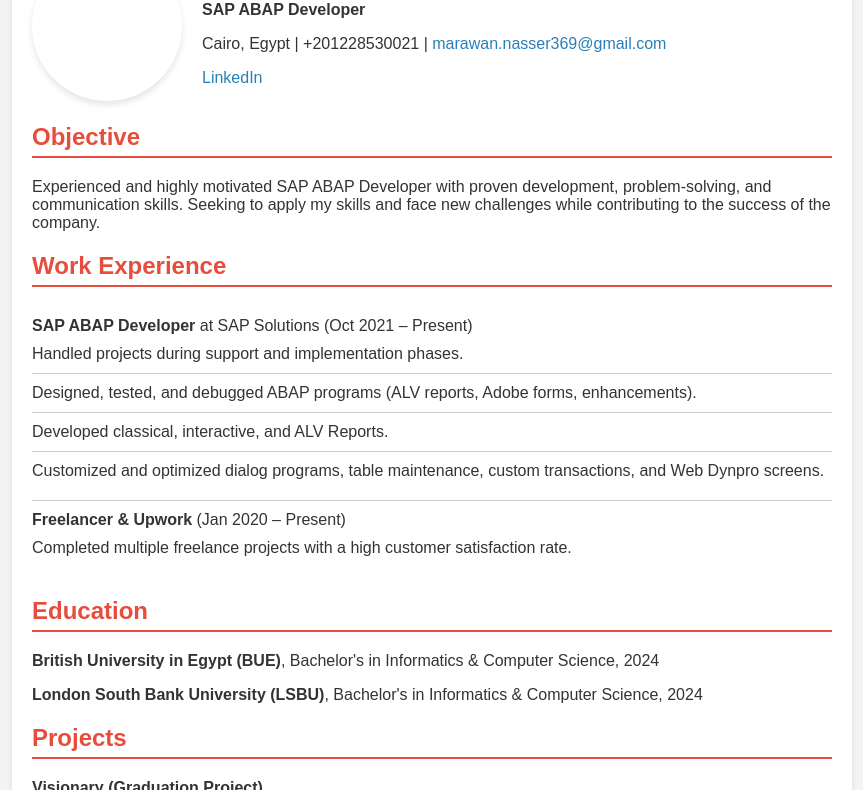
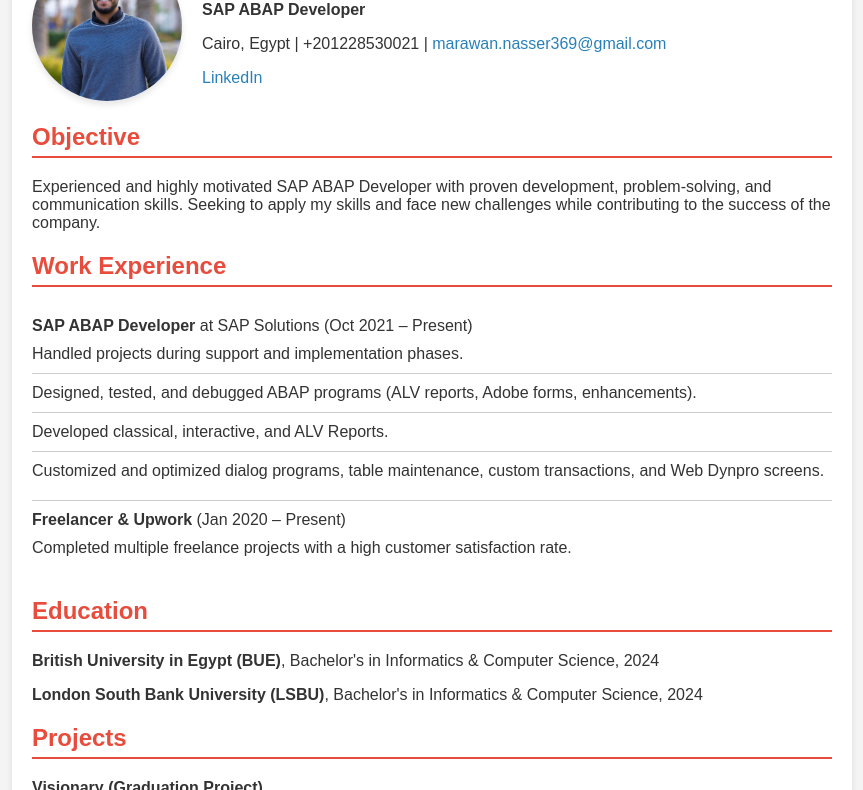
Before and after one commit to marawanNasser2/marawan-cv, a plain HTML site: page index.html in a window 1280 px wide. Shown: the part 92-882 px from the top of the page, without its empty margins (208-1071 px from the left). Drawn offline with Linux system fonts and the light colour scheme.

Commit message:
Update index.html

```diff
--- a/index.html
+++ b/index.html
@@ -10,7 +10,7 @@
     <div class="container">
         <!-- Photo and Basic Info -->
         <section class="intro">
-            <img src="your-photo.jpg" alt="Marawan's photo" class="profile-photo">
+            <img src="marawan.jpeg" alt="Marawan's photo" class="profile-photo">
             <div class="info">
                 <h1>Marawan Nasser Zewail</h1>
                 <p><strong>SAP ABAP Developer</strong></p>
```
